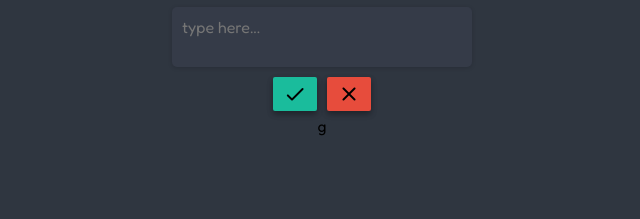
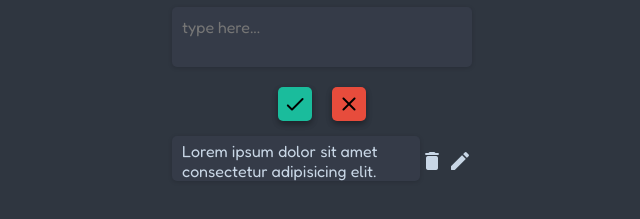
Before and after one commit to MarcosMedeiros1/Simple-Notes, a browser extension: page index.html in a window 1280 px wide. Both pictures are taken after a click on the button "add". Shown: the part 47-266 px from the top of the page, without its empty margins (318-958 px from the left). Drawn offline with Linux system fonts and the light colour scheme.

Commit message:
Adição dos botões de delete e edição

```diff
--- a/css/style.css
+++ b/css/style.css
@@ -51,13 +51,15 @@ textarea {
   font-size: 1rem;
 }
 
+/* Buttons */
 .btns {
   display: flex;
   justify-content: flex-end;
 }
 
-#btn_new {
-  background-color: #1abd9c;
+#btn_new,
+#btn_save,
+#btn_cancel {
   margin: 10px;
   padding: 5px;
   border: none;
@@ -67,8 +69,13 @@ textarea {
   transition: 0.2s;
 }
 
-span {
-  vertical-align: middle;
+#btn_new,
+#btn_save {
+  background-color: #1abc9c;
+}
+
+#btn_cancel {
+  background-color: #e74c3c;
 }
 
 #btn_new:hover,
@@ -78,27 +85,7 @@ span {
   transform: translate(-2px, -2px);
 }
 
-#btn_save,
-#btn_cancel {
-  padding: 5px 10px;
-  margin: 0 5px 5px;
-  font-size: 1rem;
-  outline: none;
-  border: none;
-  box-shadow: rgba(0, 0, 0, 0.16) 0px 3px 6px, rgba(0, 0, 0, 0.23) 0px 3px 6px;
-  border-radius: 2px;
-  cursor: pointer;
-  transition: 0.2s;
-}
-
-#btn_save {
-  background-color: #1abc9c;
-}
-
-#btn_cancel {
-  background-color: #e74c3c;
-}
-
+/* Notes */
 .notes {
   display: flex;
   flex-direction: column;
@@ -108,13 +95,8 @@ span {
 
 .note-item-container {
   width: 300px;
-}
-
-.note-item-container .btn_delete {
-  position: relative;
-  top: 30px;
-  left: 40vh;
-  z-index: 10;
+  display: flex;
+  align-items: center;
 }
 
 .note-item {
@@ -134,3 +116,24 @@ span {
   box-shadow: 3px 3px 0 rgba(0, 0, 0, 0.3);
   transform: translate(-1px, -1px);
 }
+
+/* Edit and delete buttons */
+.btn-delete,
+.btn-edit {
+  background: none;
+  border: none;
+  z-index: 10;
+  color: #c8d6e5;
+  cursor: pointer;
+}
+
+.edit-delete-wrapper {
+  display: flex;
+  height: 24px;
+  gap: 4px;
+}
+
+/* Icons */
+.material-icons-round {
+  vertical-align: middle;
+}
--- a/index.html
+++ b/index.html
@@ -30,7 +30,16 @@
         </span>
       </button>
     </div>
-    <ul class="notes">g
+    <ul class="notes">
+      <div class="note-item-container">
+        <textarea class="note-item" readonly="">Lorem ipsum dolor sit amet consectetur adipisicing elit. Similique, autem dolorum neque, adipisci alias totam aliquid quia perferendis ipsum, magni vero quibusdam debitis praesentium dolorem! Ut provident aspernatur repellendus sapiente.
+Lorem ipsum dolor sit amet consectetur adipisicing elit. Amet eum quibusdam, minus repudiandae necessitatibus dolorem? Ullam voluptatum corporis, labore, est laudantium veniam delectus beatae nemo omnis amet perferendis? Excepturi, perferendis.
+        </textarea>
+        <div class="edit-delete-wrapper">
+          <button class="btn-delete material-icons-round">delete</button>
+          <button class="btn-edit material-icons-round">edit</button>
+        </div>
+      </div>
     </ul>
   </main>
   <script src="js/script.js"></script>
--- a/js/script.js
+++ b/js/script.js
@@ -11,6 +11,7 @@ const ELEMENTS = [BTN_NEW, BTN_SAVE, BTN_CANCEL, INPUT_AREA];
 function toggleVisibility() {
   ELEMENTS.forEach((item) => {
     item.classList.toggle("visible");
+    INPUT_AREA.focus();
   });
   INPUT_AREA.value = "";
 }
@@ -22,7 +23,7 @@ function saveNote() {
   NOTE_CONTAINER.setAttribute("class", "note-item-container");
   NOTE_ITEM.setAttribute("class", "note-item");
   NOTE_ITEM.readOnly = true;
-  NOTE_ITEM.value = INPUT_AREA.value;
+  NOTE_ITEM.innerHTML = INPUT_AREA.value.trim();
 
   NOTE_CONTAINER.append(NOTE_ITEM);
   UL.prepend(NOTE_CONTAINER);
```
